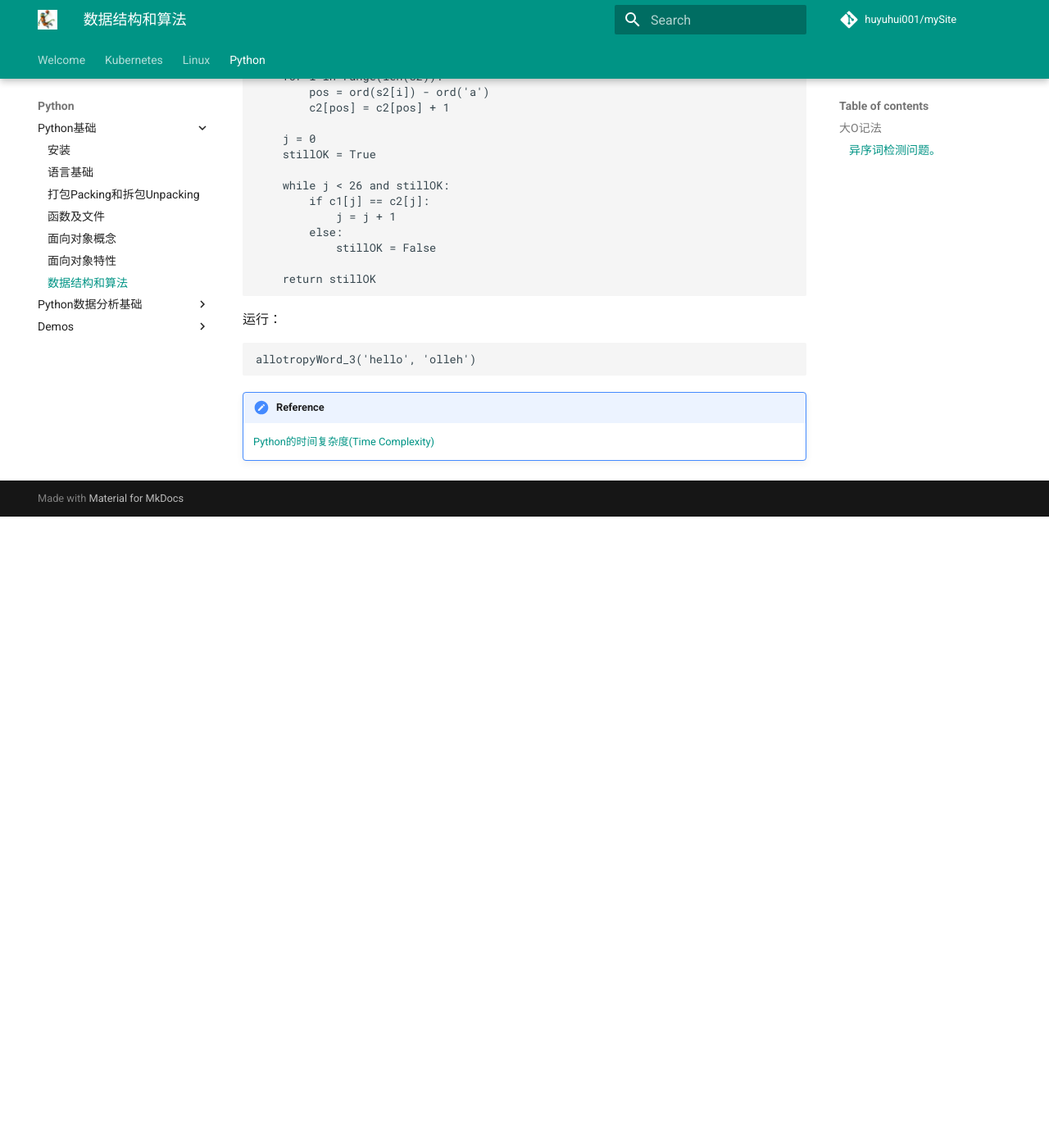
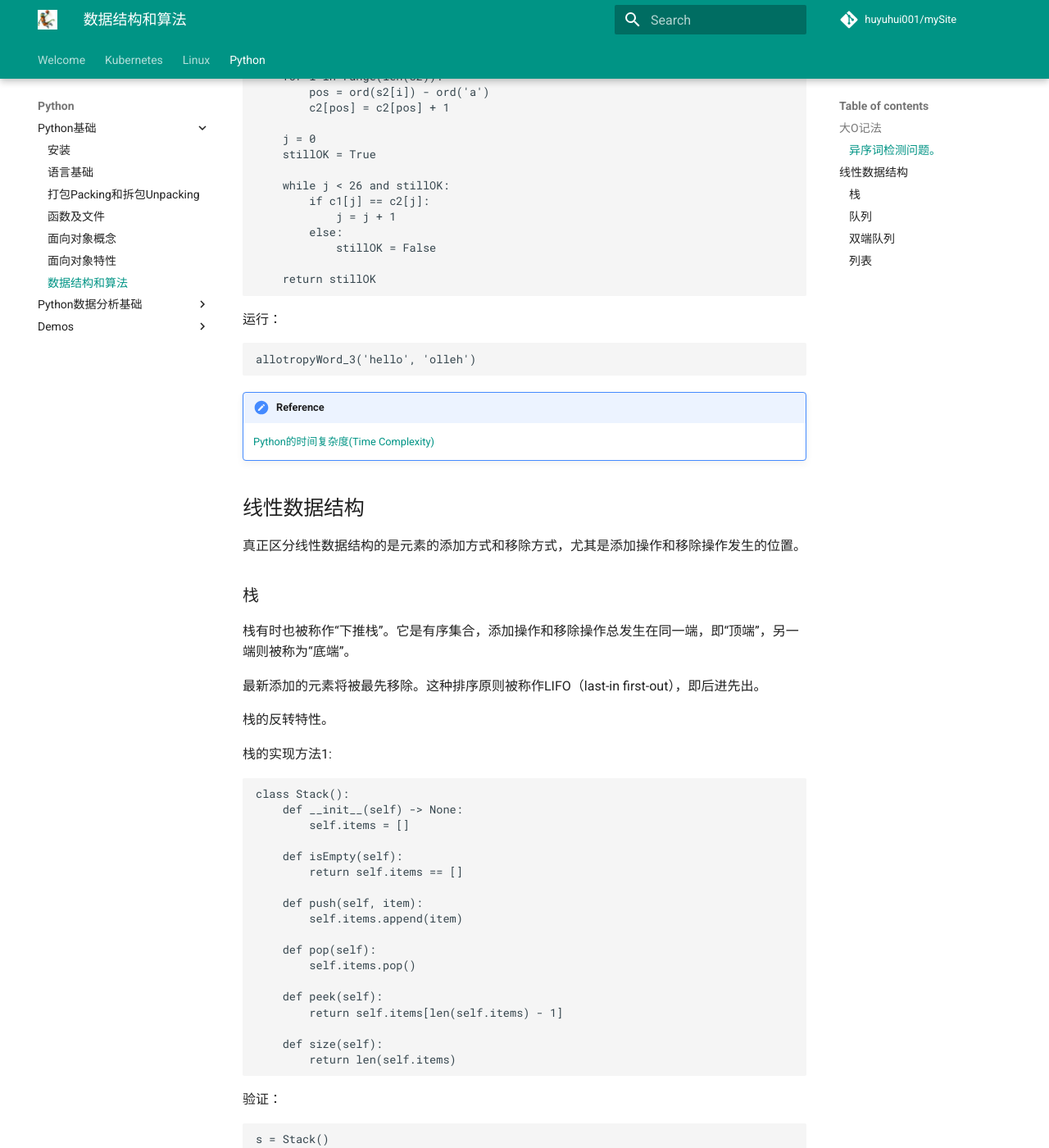
Before and after one commit to huyuhui001/mySite, an MkDocs documentation site: the page built from docs/python/Foundation/Algorithms.md, in a window 1280 px wide and 1400 px high, scrolled down 2286 px. Shown: the whole window at 82% size. Built offline with MkDocs 1.6.1 and Material for MkDocs 9.7.7, drawn with Linux system fonts in a browser that asks for light colours; comment, search, counter and statistics services are not loaded; before the commit the page ends 2916 px from its top, so only the background shows below that; some of the changed text lies outside the part shown.

Commit message:
Documentation

````diff
--- a/docs/python/Foundation/Algorithms.md
+++ b/docs/python/Foundation/Algorithms.md
@@ -125,3 +125,72 @@ allotropyWord_3('hello', 'olleh')
 
 !!! Reference
     [Python的时间复杂度(Time Complexity)](https://wiki.python.org/moin/TimeComplexity)
+
+
+
+## 线性数据结构
+
+真正区分线性数据结构的是元素的添加方式和移除方式，尤其是添加操作和移除操作发生的位置。
+
+### 栈
+
+栈有时也被称作“下推栈”。它是有序集合，添加操作和移除操作总发生在同一端，即“顶端”，另一端则被称为“底端”。
+
+最新添加的元素将被最先移除。这种排序原则被称作LIFO（last-in first-out），即后进先出。
+
+栈的反转特性。
+
+栈的实现方法1:
+```
+class Stack():
+    def __init__(self) -> None:
+        self.items = []
+
+    def isEmpty(self):
+        return self.items == []
+
+    def push(self, item):
+        self.items.append(item)
+
+    def pop(self):
+        self.items.pop()
+
+    def peek(self):
+        return self.items[len(self.items) - 1]
+
+    def size(self):
+        return len(self.items)
+```
+验证：
+```
+s = Stack()
+s.isEmpty()
+s.push(3)
+s.push('dog')
+s.peek()
+s.size()
+s.isEmpty()
+s.push(6.6)
+s.pop()
+s.size()
+```
+
+栈的实现方法2:
+
+
+
+
+
+
+
+### 队列
+
+
+
+
+### 双端队列
+
+
+
+
+### 列表
````
